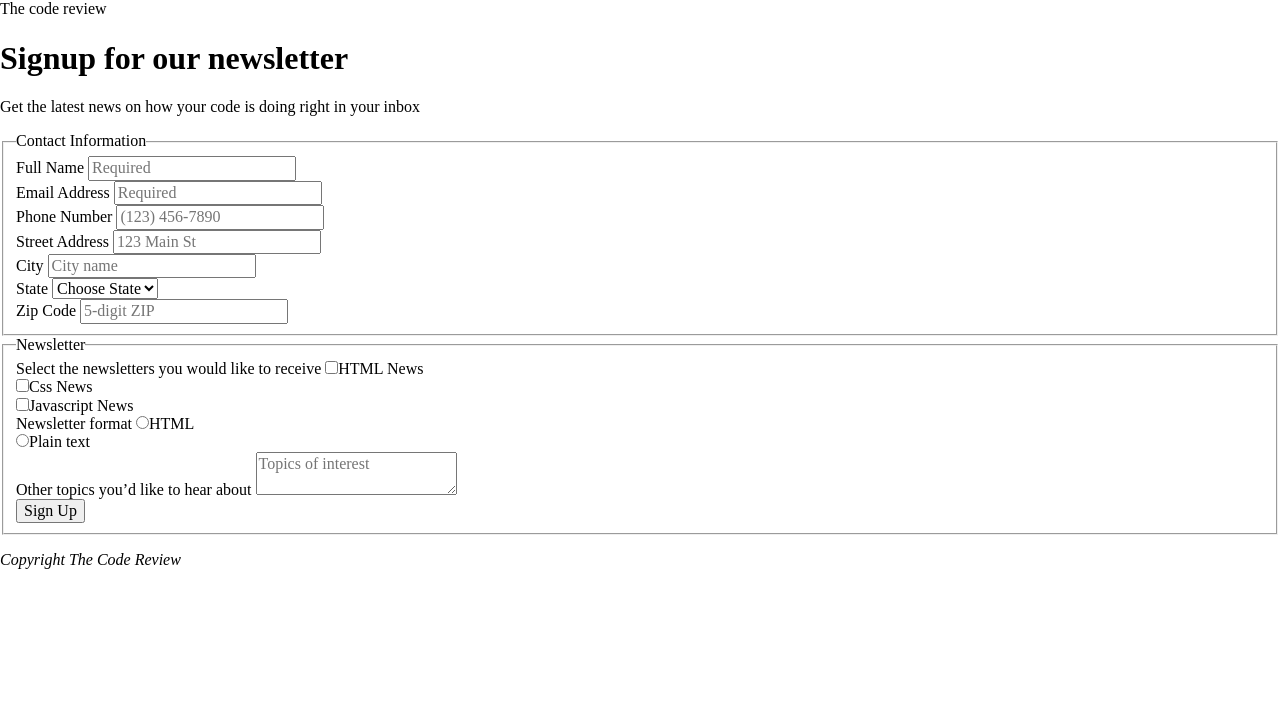
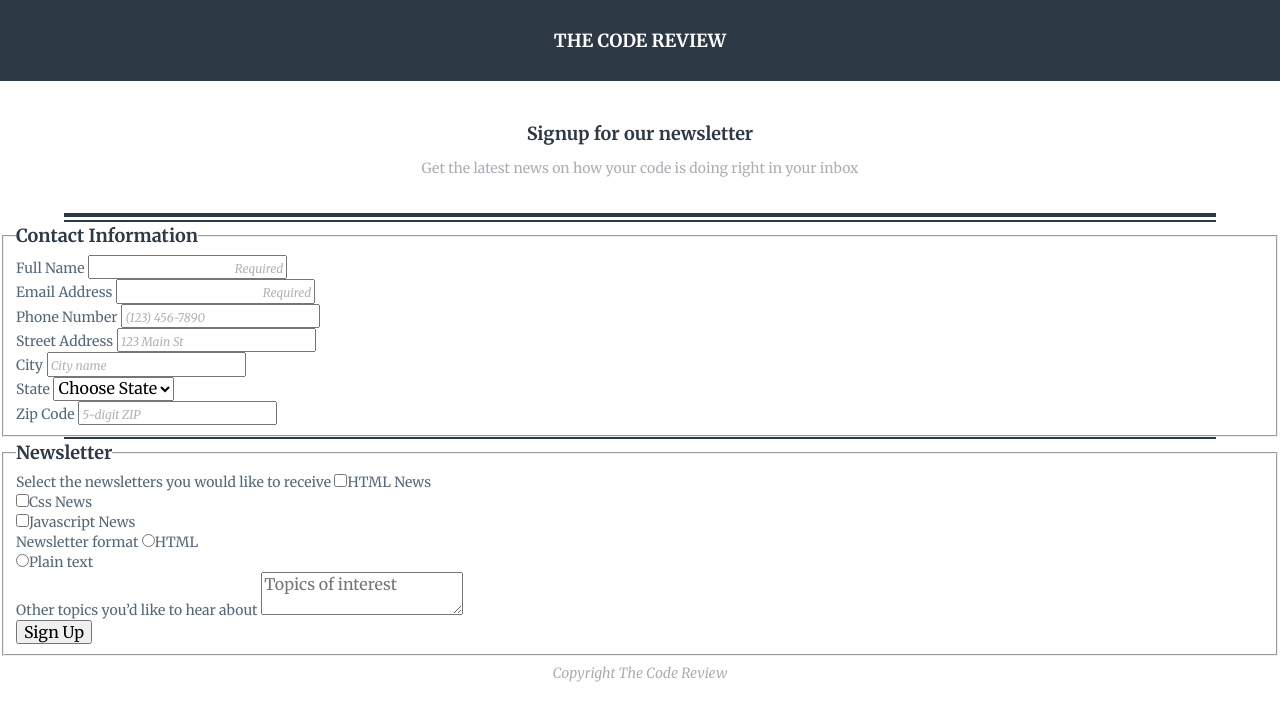
Before and after one commit to AngelaSorokina/An-Online-Registration-Form, a plain HTML site: page index.html in a window 1280 px wide. Drawn offline with Linux system fonts and the light colour scheme; files that its build step writes are made by us from their sources.

Commit message:
Adding Basic and Text Styles

```diff
--- a/css/styles.css
+++ b/css/styles.css
@@ -0,0 +1,71 @@
+
+/*Basic styles*/
+* {
+  box-sizing: border-box;
+}
+body {
+    background: #FFFFFF;
+    color: #2D3945;
+    font-family: "Merriweather", serif;
+}
+
+/*Text styles*/
+span,h1,legend  {
+  font-size: 1.125rem;
+  font-weight: 700;
+  line-height: 150%;
+}
+p, label {
+  color:#AAAFB4;
+  font-size: 14px;
+  font-weight: 400;
+  line-height: 136%;
+  margin: 8px 0;
+}
+label {
+  color:#55687A;
+}
+input::placeholder {
+  color: #ADB2B7;
+  text-align: left;
+  font-size: 0.75rem;
+  font-weight: 400;
+  font-style: italic;
+}
+#full-name::placeholder,
+#email::placeholder {
+  text-align: right;
+}
+em {
+  display: block;
+  margin: auto;
+  max-width: 90%;
+  text-align: center;
+}
+/*Element styles*/
+.logo-container {
+  padding: 27px 0;
+  background-color: #2D3945;
+  text-transform: uppercase;
+  color: white;
+  text-align: center;
+}
+.header-container {
+  padding: 27px 0;
+  margin: auto;
+  max-width: 90%;
+  text-align: center;
+}
+.hr-bold, .hr-light {
+  border: none;
+  max-width: 90%;
+  background-color: #2D3945;
+}
+.hr-bold {
+  height: 4px;
+  margin: 0 auto 3px auto;
+}
+.hr-light {
+  height: 2px;
+  margin: auto;
+}
--- a/index.html
+++ b/index.html
@@ -7,13 +7,13 @@
     <title>Signup for our newsletter</title>
     <link href="https://fonts.googleapis.com/css2?family=Merriweather:ital,wght@0,300;0,400;0,700;0,900;1,300;1,400;1,700;1,900&display=swap" rel="stylesheet">
     <link rel="stylesheet" href="css/normalize.css">
-    <link rel="stylesheet" href="styles.css">
+    <link rel="stylesheet" href="css/styles.css">
 </head>
 
 <body>
   <header>
     <div class="logo-container">
-      <span id="logo-text">The code review</span>
+      <span>The code review</span>
     </div>
   </header>
 
@@ -21,7 +21,9 @@
     <div class="header-container">
       <h1>Signup for our newsletter</h1>
       <p>Get the latest news on  how your code is doing right in your inbox</p>
-
+    </div>
+    <hr class="hr-bold">
+    <hr class="hr-light">
     <form>
       <fieldset>
         <legend>Contact Information</legend>
@@ -56,6 +58,7 @@
           <input type="text" id="code" name="zip_code" placeholder="5-digit ZIP">
         </div>
       </fieldset>
+      <hr class="hr-light">
       <fieldset>
         <legend>Newsletter</legend>
         <div class="form-container">
```
